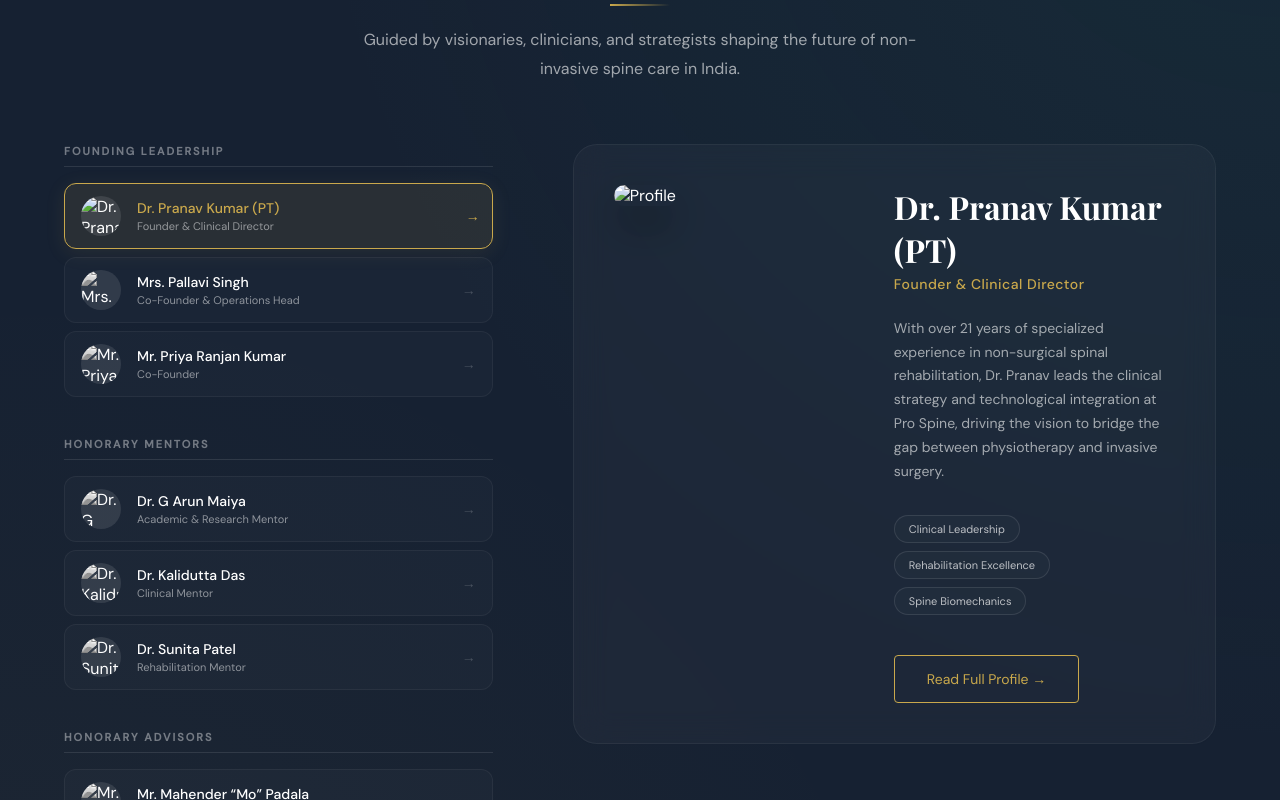
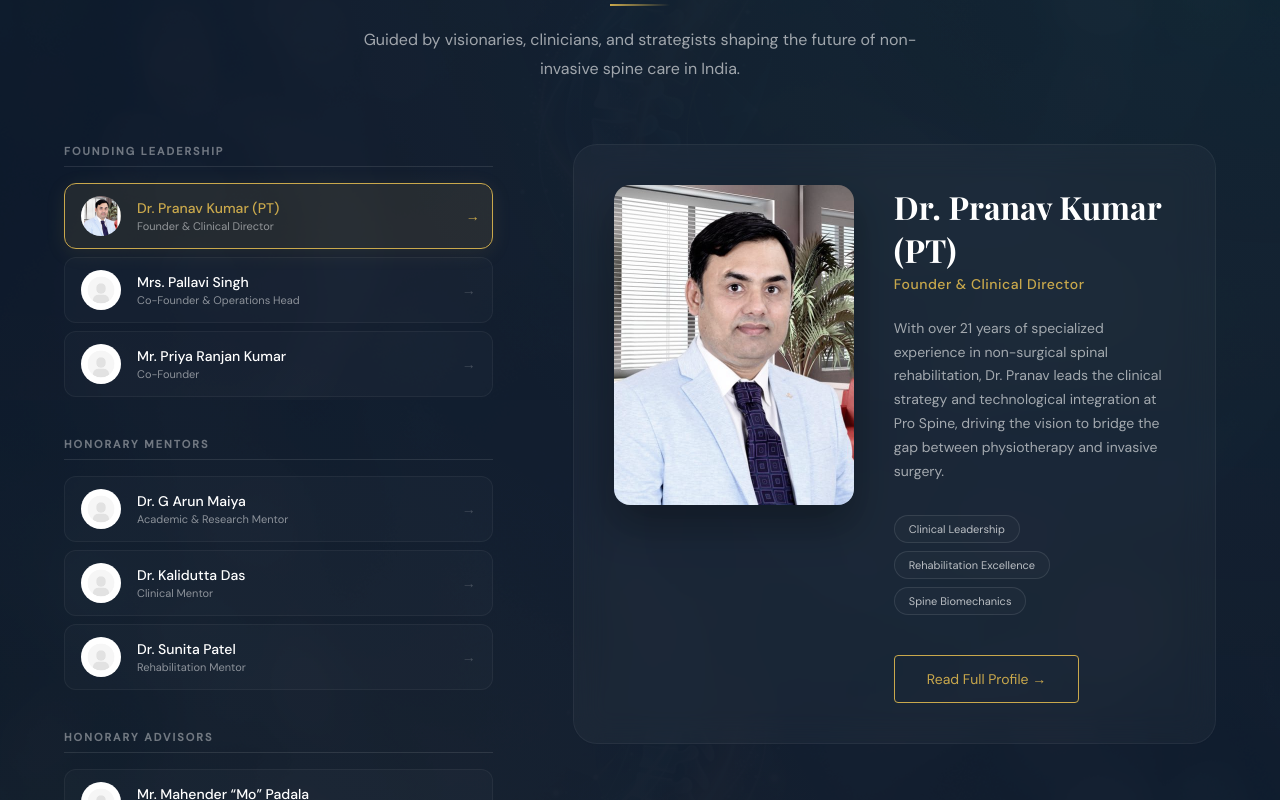
Before and after one commit to Avinash8294/avinash8294.github.io, a plain HTML site: page Design/index.html in a window 1280 px wide. Shown: the part 2000-2800 px from the top of the page. Drawn offline with nearby package versions, Linux system fonts and the light colour scheme; a web font is replaced by a local one.

```diff
--- a/Design/index.html
+++ b/Design/index.html
@@ -31,7 +31,7 @@
 
   body {
     font-family: 'DM Sans', sans-serif;
-    background-image: url('bg.png');
+    background-image: url('./bg.png');
     background-size: cover;
     background-attachment: fixed;
     background-repeat: no-repeat;
@@ -1019,7 +1019,7 @@
         <div class="hero-carousel-track" id="imageTrack" style="display: flex; height: 100%; transition: transform 0.8s cubic-bezier(0.65, 0, 0.35, 1);">
 
           <div class="hero-carousel-slide" style="min-width: 100%; height: 100%; position: relative;">
-            <img src="Design/download (3).jpg" alt="Primary Treatment" style="width: 100%; height: 100%; object-fit: cover; border-radius: 24px;">
+            <img src="./download (3).jpg" alt="Primary Treatment" style="width: 100%; height: 100%; object-fit: cover; border-radius: 24px;">
             <div class="card-overlay" style="z-index: 1;"></div>
             <div class="carousel-caption" style="bottom: 10px; z-index: 2;">
               <h4>Advanced Clinical Rehabilitation</h4>
@@ -1028,7 +1028,7 @@
           </div>
 
           <div class="hero-carousel-slide" style="min-width: 100%; height: 100%; position: relative;">
-            <img src="Design/download (1).jpg" alt="AI Diagnostics" style="width: 100%; height: 100%; object-fit: cover; border-radius: 24px;">
+            <img src="./download (1).jpg" alt="AI Diagnostics" style="width: 100%; height: 100%; object-fit: cover; border-radius: 24px;">
             <div class="card-overlay" style="z-index: 1;"></div>
             <div class="carousel-caption" style="bottom: 10px; z-index: 2;">
               <h4>Precision Technology</h4>
@@ -1037,7 +1037,7 @@
           </div>
 
           <div class="hero-carousel-slide" style="min-width: 100%; height: 100%; position: relative;">
-            <img src="Design/download.jpg" alt="Evidence-Based Care" style="width: 100%; height: 100%; object-fit: cover; border-radius: 24px;">
+            <img src="./download.jpg" alt="Evidence-Based Care" style="width: 100%; height: 100%; object-fit: cover; border-radius: 24px;">
             <div class="card-overlay" style="z-index: 1;"></div>
             <div class="carousel-caption" style="bottom: 10px; z-index: 2;">
               <h4>Evidence-Based Protocols</h4>
@@ -1150,7 +1150,7 @@
         <div class="lead-list">
           <div class="lead-card active" data-id="pranav">
             <div class="lead-card-left">
-              <img src="Design/pranav.jpg" class="lead-avatar" alt="Dr. Pranav">
+              <img src="./pranav.jpg" class="lead-avatar" alt="Dr. Pranav">
               <div class="lead-info">
                 <h5>Dr. Pranav Kumar (PT)</h5>
                 <p>Founder & Clinical Director</p>
@@ -1160,7 +1160,7 @@
           </div>
           <div class="lead-card" data-id="pallavi">
             <div class="lead-card-left">
-              <img src="Design/user.jpg" class="lead-avatar" alt="Mrs. Pallavi">
+              <img src="./user.jpg" class="lead-avatar" alt="Mrs. Pallavi">
               <div class="lead-info">
                 <h5>Mrs. Pallavi Singh</h5>
                 <p>Co-Founder & Operations Head</p>
@@ -1170,7 +1170,7 @@
           </div>
           <div class="lead-card" data-id="priya">
             <div class="lead-card-left">
-              <img src="Design/user.jpg" class="lead-avatar" alt="Mr. Priya">
+              <img src="./user.jpg" class="lead-avatar" alt="Mr. Priya">
               <div class="lead-info">
                 <h5>Mr. Priya Ranjan Kumar</h5>
                 <p>Co-Founder</p>
@@ -1187,7 +1187,7 @@
         <div class="lead-list">
           <div class="lead-card" data-id="arun">
             <div class="lead-card-left">
-              <img src="Design/user.jpg" class="lead-avatar" alt="Dr. G Arun">
+              <img src="./user.jpg" class="lead-avatar" alt="Dr. G Arun">
               <div class="lead-info">
                 <h5>Dr. G Arun Maiya</h5>
                 <p>Academic & Research Mentor</p>
@@ -1197,7 +1197,7 @@
           </div>
           <div class="lead-card" data-id="kalidutta">
             <div class="lead-card-left">
-              <img src="Design/user.jpg" class="lead-avatar" alt="Dr. Kalidutta">
+              <img src="./user.jpg" class="lead-avatar" alt="Dr. Kalidutta">
               <div class="lead-info">
                 <h5>Dr. Kalidutta Das</h5>
                 <p>Clinical Mentor</p>
@@ -1207,7 +1207,7 @@
           </div>
           <div class="lead-card" data-id="sunita">
             <div class="lead-card-left">
-              <img src="Design/user.jpg" class="lead-avatar" alt="Dr. Sunita">
+              <img src="./user.jpg" class="lead-avatar" alt="Dr. Sunita">
               <div class="lead-info">
                 <h5>Dr. Sunita Patel</h5>
                 <p>Rehabilitation Mentor</p>
@@ -1224,7 +1224,7 @@
         <div class="lead-list">
           <div class="lead-card" data-id="mo">
             <div class="lead-card-left">
-              <img src="Design/user.jpg" class="lead-avatar" alt="Mr. Mahender">
+              <img src="./user.jpg" class="lead-avatar" alt="Mr. Mahender">
               <div class="lead-info">
                 <h5>Mr. Mahender “Mo” Padala</h5>
                 <p>Technology & Innovation Strategy</p>
@@ -1234,7 +1234,7 @@
           </div>
           <div class="lead-card" data-id="ravi">
             <div class="lead-card-left">
-              <img src="Design/user.jpg" class="lead-avatar" alt="Mr. Ravi">
+              <img src="./user.jpg" class="lead-avatar" alt="Mr. Ravi">
               <div class="lead-info">
                 <h5>Mr. Ravi Kiran</h5>
                 <p>Corporate Growth</p>
@@ -1244,7 +1244,7 @@
           </div>
           <div class="lead-card" data-id="prashant">
             <div class="lead-card-left">
-              <img src="Design/user.jpg" class="lead-avatar" alt="Mr. Prashant">
+              <img src="./user.jpg" class="lead-avatar" alt="Mr. Prashant">
               <div class="lead-info">
                 <h5>Mr. Prashant Kumar</h5>
                 <p>Honorary Advisor</p>
@@ -1254,7 +1254,7 @@
           </div>
           <div class="lead-card" data-id="amitesh">
             <div class="lead-card-left">
-              <img src="Design/user.jpg" class="lead-avatar" alt="Mr. Amitesh">
+              <img src="./user.jpg" class="lead-avatar" alt="Mr. Amitesh">
               <div class="lead-info">
                 <h5>Mr. Amitesh Kumar</h5>
                 <p>Honorary Advisor</p>
@@ -1264,7 +1264,7 @@
           </div>
           <div class="lead-card" data-id="rajesh">
             <div class="lead-card-left">
-              <img src="Design/user.jpg" class="lead-avatar" alt="Dr. Rajesh">
+              <img src="./user.jpg" class="lead-avatar" alt="Dr. Rajesh">
               <div class="lead-info">
                 <h5>Dr. Rajesh Kumar Suman (PT)</h5>
                 <p>Honorary Advisor</p>
@@ -1280,7 +1280,7 @@
     <!-- RIGHT SIDE: Showcase Panel -->
     <div class="lead-showcase reveal reveal-delay-2">
       <div class="lead-portrait">
-        <img id="showcase-img" src="Design/pranav.jpg" alt="Profile">
+        <img id="showcase-img" src="./pranav.jpg" alt="Profile">
       </div>
       <div class="lead-details">
         <h3 id="showcase-name">Dr. Pranav Kumar (PT)</h3>
@@ -1520,7 +1520,7 @@
 
   <div class="gallery-grid">
     <div class="gallery-item bento-hero reveal">
-      <img src="Design/download (3).jpg" alt="Featured Machine">
+      <img src="./download (3).jpg" alt="Featured Machine">
       <div class="gallery-overlay">
         <div class="gallery-info">
           <h4>Advanced Spine Rehabilitation</h4>
@@ -1530,7 +1530,7 @@
     </div>
 
     <div class="gallery-item bento-square reveal reveal-delay-1">
-      <img src="Design/download.jpg" alt="Therapy System">
+      <img src="./download.jpg" alt="Therapy System">
       <div class="gallery-overlay">
         <div class="gallery-info">
           <h4>Precision Therapy Systems</h4>
@@ -1540,7 +1540,7 @@
     </div>
 
     <div class="gallery-item bento-tall reveal reveal-delay-2">
-      <img src="Design/download (1).jpg" alt="Motion Analysis">
+      <img src="./download (1).jpg" alt="Motion Analysis">
       <div class="gallery-overlay">
         <div class="gallery-info">
           <h4>Motion Analysis Technology</h4>
@@ -1550,7 +1550,7 @@
     </div>
 
     <div class="gallery-item bento-square reveal reveal-delay-3">
-      <img src="Design/download (2).jpg" alt="AI Diagnostics">
+      <img src="./download (2).jpg" alt="AI Diagnostics">
       <div class="gallery-overlay">
         <div class="gallery-info">
           <h4>AI-Assisted Diagnostics</h4>
@@ -1560,7 +1560,7 @@
     </div>
 
     <div class="gallery-item bento-wide reveal reveal-delay-4">
-      <img src="Design/download (4).jpg" alt="Recovery Environment">
+      <img src="./download (4).jpg" alt="Recovery Environment">
       <div class="gallery-overlay">
         <div class="gallery-info">
           <h4>Clinical Recovery Environment</h4>
@@ -1570,7 +1570,7 @@
     </div>
 
     <div class="gallery-item bento-wide reveal reveal-delay-5">
-      <img src="Design/download.jpg" alt="Therapy Suite">
+      <img src="./download.jpg" alt="Therapy Suite">
       <div class="gallery-overlay">
         <div class="gallery-info">
           <h4>Non-Surgical Therapy Suite</h4>
@@ -1966,7 +1966,7 @@
       role: 'Founder & Clinical Director',
       desc: 'With over 21 years of specialized experience in non-surgical spinal rehabilitation, Dr. Pranav leads the clinical strategy and technological integration at Pro Spine, driving the vision to bridge the gap between physiotherapy and invasive surgery.',
       tags: ['Clinical Leadership', 'Rehabilitation Excellence', 'Spine Biomechanics'],
-      img: 'Design/pranav.jpg',
+      img: './pranav.jpg',
       fullBio: `
         <p>Dr. Pranav Kumar (PT) is the Founder and Director of ProSpine Healthcare Private Limited and the visionary force behind Bangalore’s flagship Pro Spine Centre. With over 21 years of clinical excellence in Orthopaedic Manipulation Therapy and Spinal Rehabilitation, he has built a strong reputation for delivering evidence-based, non-surgical spine care solutions that seamlessly integrate advanced technology with precision manual therapy.</p>
         <ul style="margin-top: 20px; padding-left: 20px; display: flex; flex-direction: column; gap: 12px;">
@@ -1983,56 +1983,56 @@
       role: 'Co-Founder & Operations Head',
       desc: 'Driving operational excellence and strategic scalability across the Pro Spine ecosystem. Passionate about delivering seamless patient experiences and building high-performance healthcare teams.',
       tags: ['Healthcare Operations', 'Strategic Development', 'Patient Experience'],
-      img: 'Design/user.jpg'
+      img: './user.jpg'
     },
     'priya': {
       name: 'Mr. Priya Ranjan Kumar',
       role: 'Co-Founder',
       desc: 'Guiding the overarching business strategy, corporate partnerships, and pan-India expansion roadmap for the Pro Spine network.',
       tags: ['Strategy', 'Global Business Growth', 'Corporate Partnerships'],
-      img: 'Design/user.jpg'
+      img: './user.jpg'
     },
     'arun': {
       name: 'Dr. G Arun Maiya',
       role: 'Academic & Research Mentor',
       desc: 'Providing rigorous academic and clinical guidance to elevate the standards of rehabilitation protocols and research integration at Pro Spine.',
       tags: ['Academic Excellence', 'Clinical Research', 'Protocol Design'],
-      img: 'Design/user.jpg'
+      img: './user.jpg'
     },
     'kalidutta': {
       name: 'Dr. Kalidutta Das',
       role: 'Clinical Mentor',
       desc: 'A leading authority in spine care providing essential mentorship to our clinical teams, ensuring every treatment pathway is rooted in profound medical expertise.',
       tags: ['Clinical Mentorship', 'Spine Care Authority'],
-      img: 'Design/user.jpg'
+      img: './user.jpg'
     },
     'sunita': {
       name: 'Dr. Sunita Patel',
       role: 'Rehabilitation Mentor',
       desc: 'Bringing decades of specialized knowledge in non-invasive recovery methodologies to support the training of our Pro Spine Academy fellows.',
       tags: ['Rehabilitation Methodology', 'Fellowship Training'],
-      img: 'Design/user.jpg'
+      img: './user.jpg'
     },
     'mo': {
       name: 'Mr. Mahender “Mo” Padala',
       role: 'Technology & Innovation Strategy',
       desc: 'Advising on technology innovation, scalability, and digital healthcare strategy to position Pro Spine as a leader in tech-enabled rehabilitation.',
       tags: ['Technology Innovation', 'Digital Healthcare Strategy', 'Scalability'],
-      img: 'Design/user.jpg'
+      img: './user.jpg'
     },
     'ravi': {
       name: 'Mr. Ravi Kiran',
       role: 'Corporate Growth',
       desc: 'A seasoned corporate strategist assisting the leadership team in forging enterprise partnerships and expanding the hub-and-spoke clinic model.',
       tags: ['Corporate Partnerships', 'Enterprise Growth'],
-      img: 'Design/user.jpg'
+      img: './user.jpg'
     },
     'prashant': {
       name: 'Mr. Prashant Kumar',
       role: 'Honorary Advisor',
       desc: 'Providing strategic advisory on expansion strategies and institutional frameworks to support sustainable growth.',
       tags: ['Expansion Strategy', 'Institutional Frameworks'],
-      img: 'Design/user.jpg',
+      img: './user.jpg',
       fullBio: 'Mr. Prashant Kumar brings extensive advisory experience in expansion strategies and institutional frameworks. He focuses on sustainable growth for healthcare platforms and building scalable operational models.'
     },
     'amitesh': {
@@ -2040,7 +2040,7 @@
       role: 'Honorary Advisor',
       desc: 'Specializing in healthcare delivery systems, driving efficiency and innovative processes across the Pro Spine network.',
       tags: ['Healthcare Delivery', 'Process Innovation'],
-      img: 'Design/user.jpg',
+      img: './user.jpg',
       fullBio: 'Mr. Amitesh Kumar is an expert in healthcare delivery systems. He provides valuable insights on process innovation and efficiency, ensuring that Pro Spine\'s clinics operate seamlessly while prioritizing excellent patient care.'
     },
     'rajesh': {
@@ -2048,7 +2048,7 @@
       role: 'Honorary Advisor',
       desc: 'Bringing 21+ years of expertise in Orthopedic Physiotherapy and Disability Rehabilitation, enhancing ProSpine’s inclusive healthcare expansion.',
       tags: ['Orthopedic Physiotherapy', 'Disability Rehabilitation', 'Public Health Partnerships'],
-      img: 'Design/user.jpg',
+      img: './user.jpg',
       fullBio: `
         <p>Dr. Rajesh Kumar Suman (PT) serves as Honorary Advisor to ProSpine Healthcare Private Limited, bringing 21+ years of expertise in Orthopedic Physiotherapy and Disability Rehabilitation.</p>
         <ul style="margin-top: 16px; padding-left: 20px; display: flex; flex-direction: column; gap: 8px;">
```
Also changed, not shown: Design/bg.png (added).
